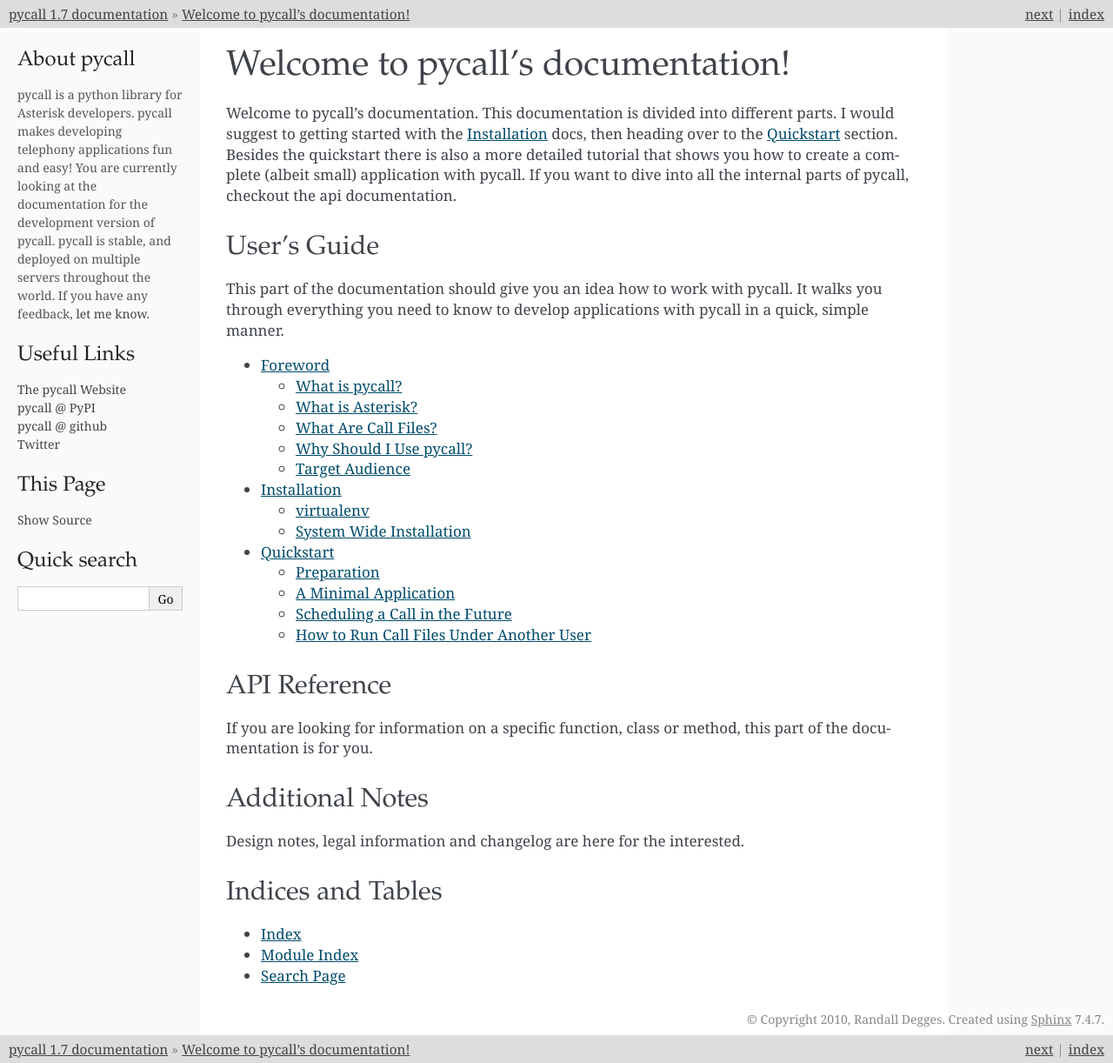
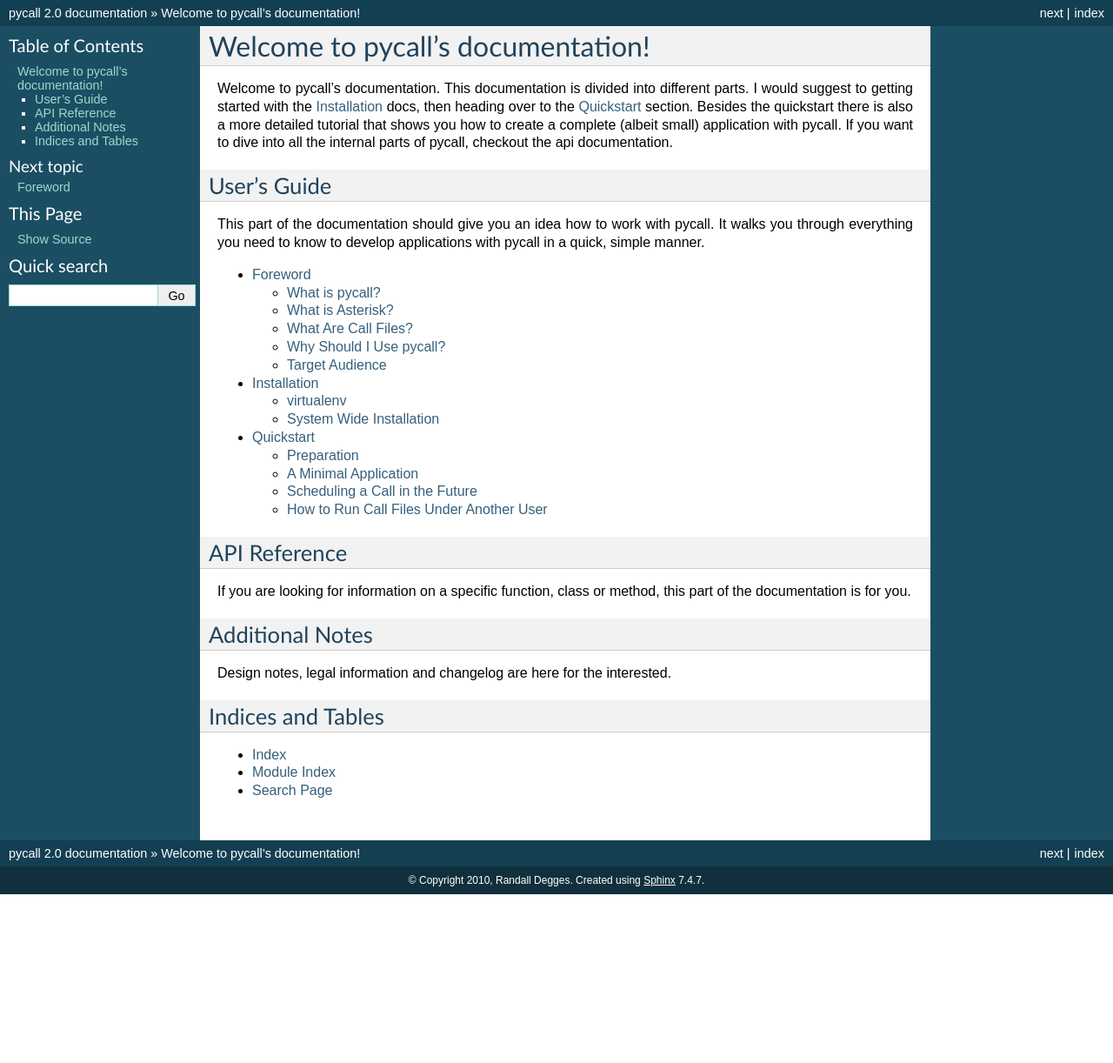
Before and after one commit to rdegges/pycall, a Sphinx documentation site: the page built from docs/index.rst, in a window 1280 px wide. Shown: the whole page at 87% size. Built offline with Sphinx 7.4.7, drawn with Linux system fonts in a browser that asks for light colours; pages that are not in the unit, such as notebooks, are missing from menus; after the commit the page ends 1028 px from its top, so only the background shows below that.

Commit message:
Updating conf.py to reflect new sphinx-quickstart.
Starting fresh, the previous docs were fucked up. I'm still learning Sphinx, so
this is an experiment for me.

```diff
--- a/docs/conf.py
+++ b/docs/conf.py
@@ -1,7 +1,7 @@
 # -*- coding: utf-8 -*-
 #
 # pycall documentation build configuration file, created by
-# sphinx-quickstart on Sat May  1 21:22:19 2010.
+# sphinx-quickstart on Sun May 16 00:39:15 2010.
 #
 # This file is execfile()d with the current directory set to its containing dir.
 #
@@ -16,13 +16,13 @@
 # If extensions (or modules to document with autodoc) are in another directory,
 # add these directories to sys.path here. If the directory is relative to the
 # documentation root, use os.path.abspath to make it absolute, like shown here.
-sys.path.append(os.path.abspath('.'))
+#sys.path.append(os.path.abspath('.'))
 
 # -- General configuration -----------------------------------------------------
 
 # Add any Sphinx extension module names here, as strings. They can be extensions
 # coming with Sphinx (named 'sphinx.ext.*') or your custom ones.
-extensions = ['sphinx.ext.autodoc']
+extensions = ['sphinx.ext.autodoc', 'sphinx.ext.intersphinx']
 
 # Add any paths that contain templates here, relative to this directory.
 templates_path = ['_templates']
@@ -45,9 +45,9 @@
 # built documents.
 #
 # The short X.Y version.
-version = '1.7'
+version = '2.0'
 # The full version, including alpha/beta/rc tags.
-release = '1.7'
+release = '2.0'
 
 # The language for content autogenerated by Sphinx. Refer to documentation
 # for a list of supported languages.
@@ -91,7 +91,7 @@
 
 # The theme to use for HTML and HTML Help pages.  Major themes that come with
 # Sphinx are currently 'default' and 'sphinxdoc'.
-html_theme = 'flasky'
+html_theme = 'default'
 
 # Theme options are theme-specific and customize the look and feel of a theme
 # further.  For a list of options available for each theme, see the
@@ -99,7 +99,7 @@
 #html_theme_options = {}
 
 # Add any paths that contain custom themes here, relative to this directory.
-html_theme_path = ['_themes']
+#html_theme_path = []
 
 # The name for this set of Sphinx documents.  If None, it defaults to
 # "<project> v<release> documentation".
@@ -131,11 +131,7 @@
 #html_use_smartypants = True
 
 # Custom sidebar templates, maps document names to template names.
-html_sidebars = {
-	'index':	['sidebarintro.html', 'sourcelink.html', 'searchbox.html'],
-	'**':		['sidebarlogo.html', 'localtoc.html', 'relations.html',
-				 'sourcelink.html', 'searchbox.html']
-}
+#html_sidebars = {}
 
 # Additional templates that should be rendered to pages, maps page names to
 # template names.
@@ -196,3 +192,7 @@
 
 # If false, no module index is generated.
 #latex_use_modindex = True
+
+
+# Example configuration for intersphinx: refer to the Python standard library.
+intersphinx_mapping = {'http://docs.python.org/': None}
```
